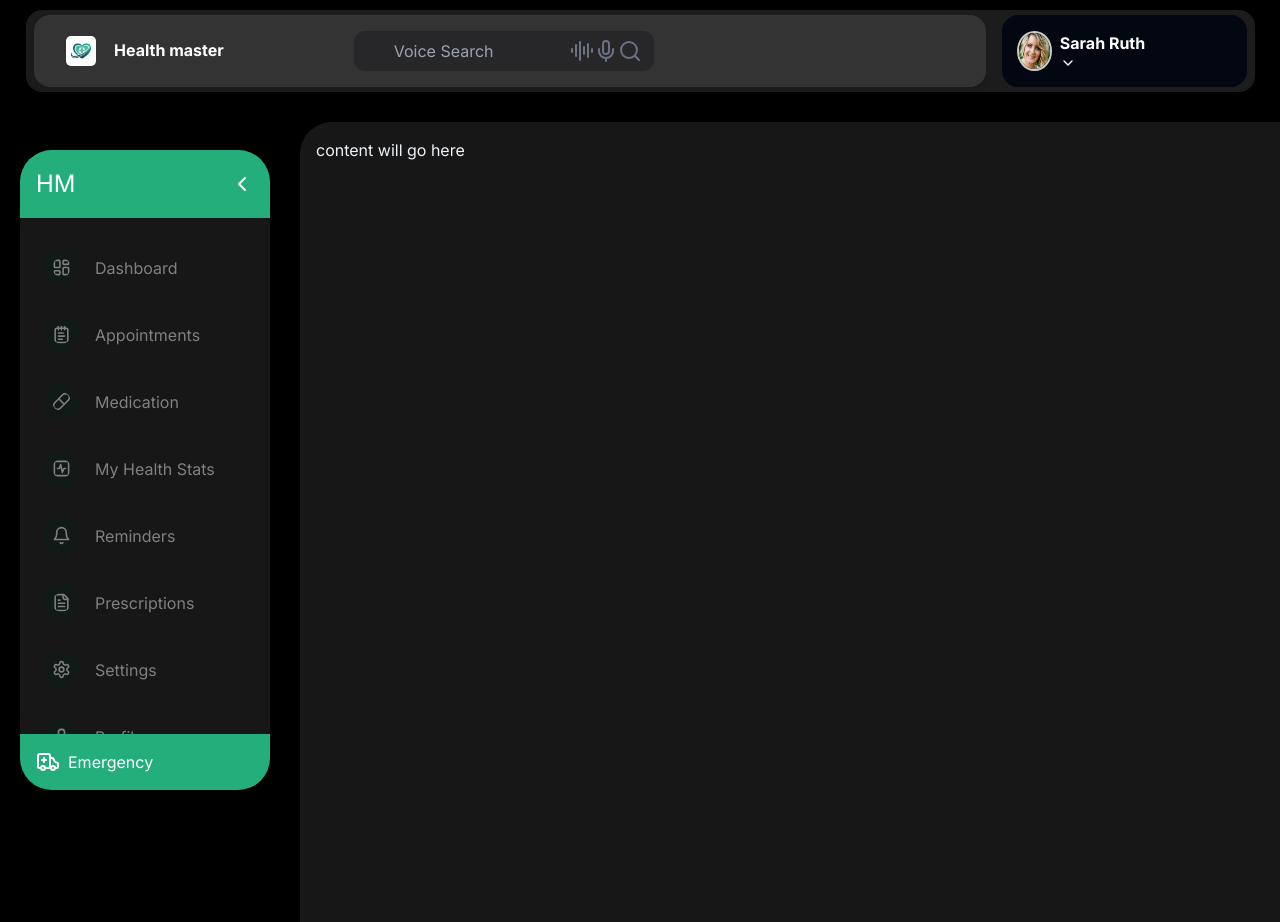
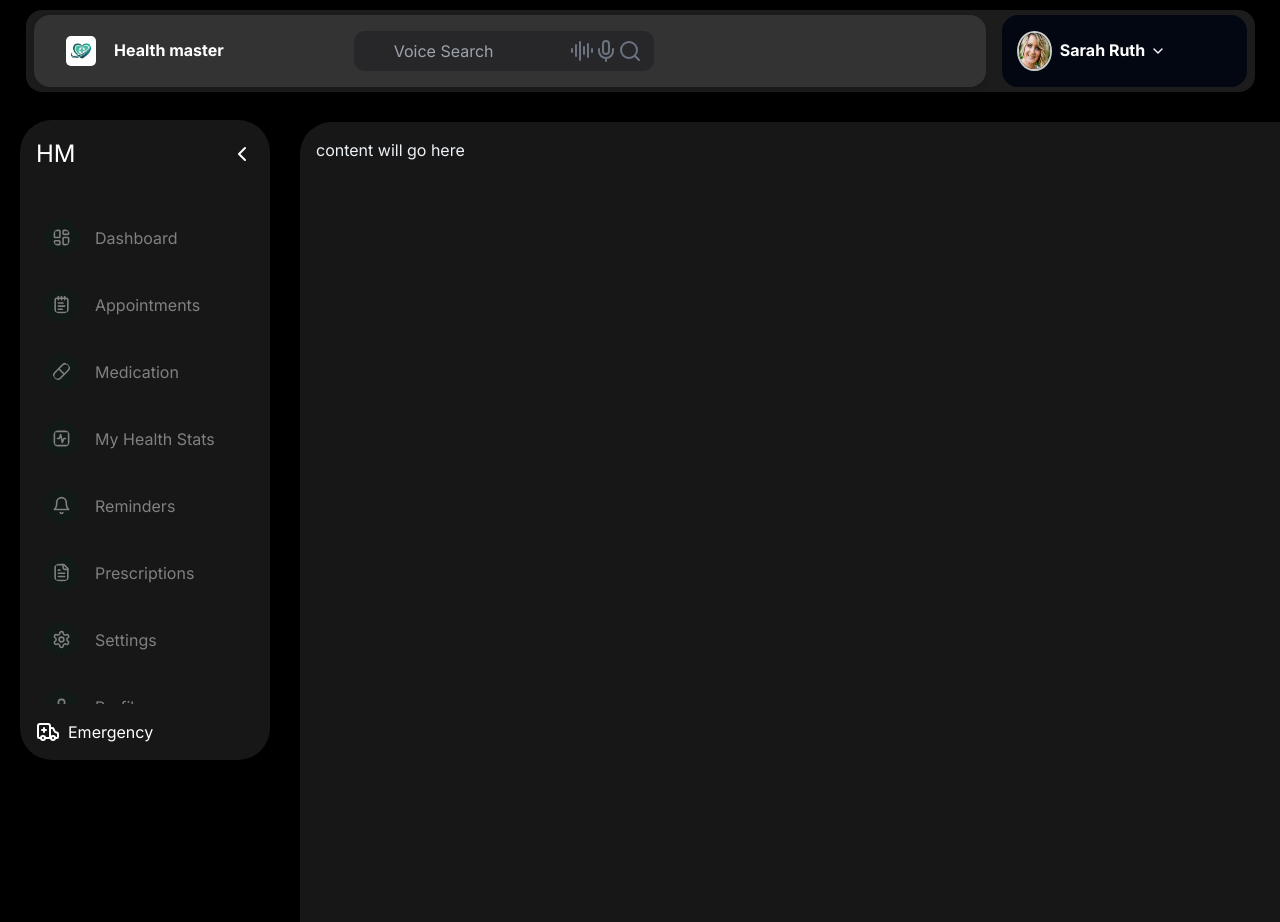
Before and after one commit to CHEGEBB/healthmasterv2, a Next.js app: page /dashboard in a window 1280 px wide. Shown: the top 922 px of the page. Built offline with nearby package versions, Linux system fonts and the light colour scheme.

Commit message:
refactor: Update header component to include user avatar and name

```diff
--- a/components/layout/header.jsx
+++ b/components/layout/header.jsx
@@ -38,7 +38,7 @@ const Header = () => {
         </div>
         <div className="profile-details">
           <span className="profile-name">Sarah Ruth</span>
-          <ChevronDown size={16} />
+          <ChevronDown className="down" size={16} />
         </div>
       </div>
     </div>
--- a/sass/header.scss
+++ b/sass/header.scss
@@ -163,10 +163,22 @@
 
     .profile-details {
       width: 200px;
+      display: flex;
+      flex-direction: row;
       .profile-name {
         color: #ffffff;
         font-weight: bold;
       }
+      .down{
+        margin: 5px;
+        color: #ffffff;
+        cursor: pointer;
+        font-size: 16px;
+        transition: transform 0.3s ease;
+        &:hover{
+          transform: translateY(-100%) rotate(180deg);
+        }
+      }
     }
   }
 }
--- a/sass/sidebar.scss
+++ b/sass/sidebar.scss
@@ -8,7 +8,7 @@ $border-radius: 2rem;
 .sidebar {
   width: 250px;
   position: relative;
-  margin: 150px 20px ;
+  margin: 120px 20px ;
   height: 80vh;
   background-color: $black;
   color: white;
@@ -43,7 +43,7 @@ $border-radius: 2rem;
     display: flex;
     justify-content: space-between;
     align-items: center;
-    background-color: $green-dark;
+    // background-color: $green-dark;
     border-top-left-radius: $border-radius;
     border-top-right-radius: $border-radius;
     .logo {
@@ -109,7 +109,7 @@ $border-radius: 2rem;
 
   .sidebar-footer {
     padding: 1rem;
-    background-color: $green-dark;
+    // background-color: $green-dark;
     border-bottom-left-radius: $border-radius;
     border-bottom-right-radius: $border-radius;
     .emergency-btn {
```
